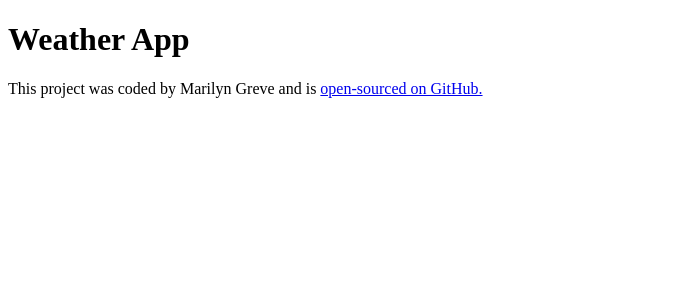
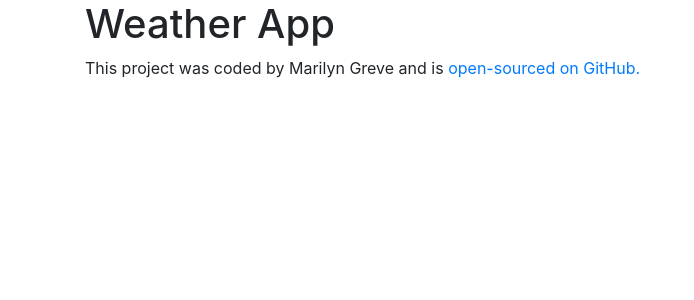
Before and after one commit to Majel45/react-weather-app, a React (Create React App) app: page / in a window 1280 px wide. Shown: the top 300 px of the page, without its empty margins (0-694 px from the left). Built offline with nearby package versions, Linux system fonts and the light colour scheme.

Commit message:
added bootstrap

```diff
--- a/package.json
+++ b/package.json
@@ -6,6 +6,7 @@
     "@testing-library/jest-dom": "^5.11.4",
     "@testing-library/react": "^11.1.0",
     "@testing-library/user-event": "^12.1.10",
+    "bootstrap": "^4.6.0",
     "react": "^17.0.2",
     "react-dom": "^17.0.2",
     "react-scripts": "4.0.3",
--- a/src/App.js
+++ b/src/App.js
@@ -4,6 +4,7 @@ import './App.css';
 export default function App() {
   return (
     <div className="App">
+      <div className="container">
         <h1>Weather App</h1>
         <footer>
           This project was coded by Marilyn Greve and is{" "}
@@ -12,5 +13,6 @@ export default function App() {
           </a>
         </footer>
       </div>
+    </div>
   );
 }
--- a/src/index.js
+++ b/src/index.js
@@ -1,6 +1,7 @@
 import React from 'react';
 import ReactDOM from 'react-dom';
 import './index.css';
+import 'bootstrap/dist/css/bootstrap.css';
 import App from './App';
 import reportWebVitals from './reportWebVitals';
 
```
Also changed, not shown: 1 other file (tests, documents, lock files or other folders). Lines whose indentation alone changed are shown as unchanged.
